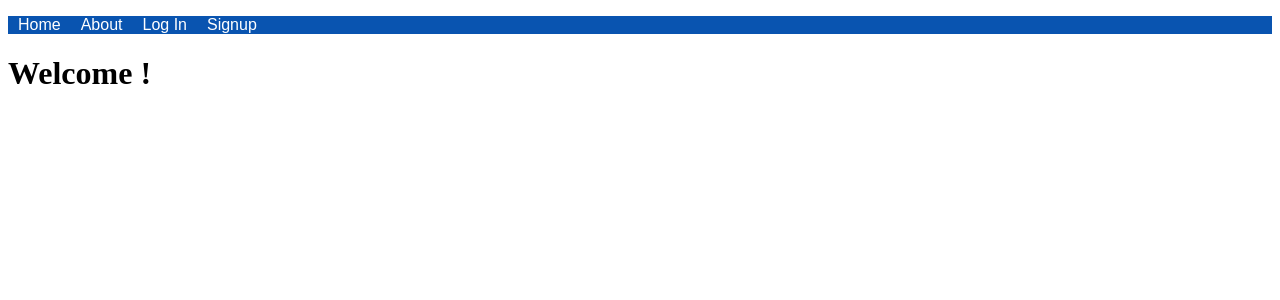
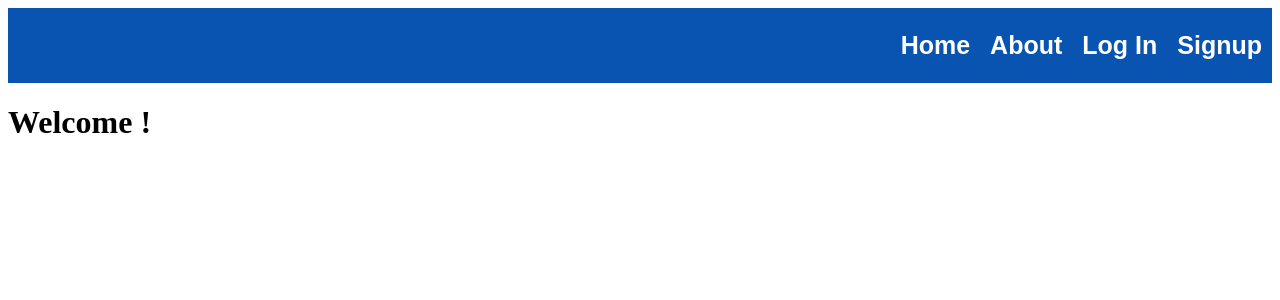
Before and after one commit to makeitMVPadmin/Communiti, a React (Create React App) app: page / in a window 1280 px wide. Shown: the top 300 px of the page. Built offline with nearby package versions, Linux system fonts and the light colour scheme; a small style sheet from the web is missing.

Commit message:
Style adjustments; moving links to the end of navbar

```diff
--- a/src/components/Example/Navbar/Navbar.jsx
+++ b/src/components/Example/Navbar/Navbar.jsx
@@ -4,7 +4,7 @@ export default function Navbar () {
     return(
         <>
             <nav className="navbar">
-                <ul>
+                <ul className="nav-links">
                     <li>Home</li>
                     <li>About</li>
                     <li>Log In </li>
--- a/src/components/Example/Navbar/Navbar.scss
+++ b/src/components/Example/Navbar/Navbar.scss
@@ -4,9 +4,15 @@
     background: #0954B0;
     color: white;
     font-family: "Gilroy Bold", sans-serif;
+    font-weight: 700;
+    font-size: 25px;
     position: sticky;
+    height: 75px;
     top: 0;
     z-index: 100;
+    display: flex;
+    align-items: center;
+    justify-content: flex-end;
   }
 
   ul {
@@ -18,3 +24,6 @@
   li {
     margin: 0 10px;
   }
+  .nav-links {
+    display: flex;
+  }
```
